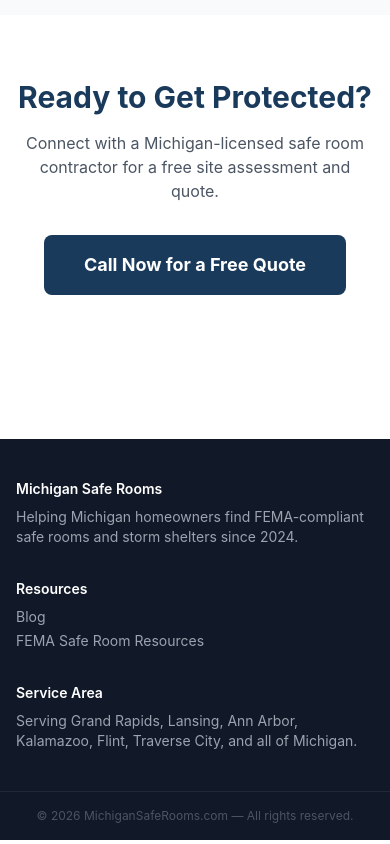
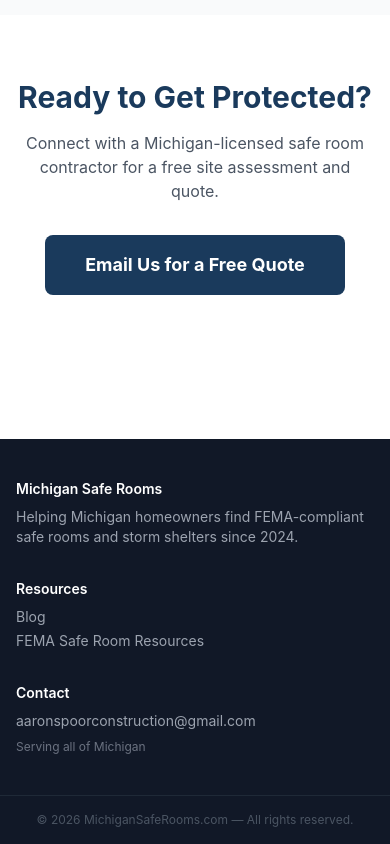
Before and after one commit to aaronspoor/MichiganSafeRooms.com, a Next.js app: page / in a window 390 px wide. Shown: the part 2857-3701 px from the top of the page. Built offline with nearby package versions, Linux system fonts and the light colour scheme.

Commit message:
feat: replace placeholder phone with email contact

```diff
--- a/app/blog/[slug]/page.tsx
+++ b/app/blog/[slug]/page.tsx
@@ -129,10 +129,10 @@ export default function BlogPostPage({ params }: Props) {
             major Michigan cities and counties.
           </p>
           <a
-            href="tel:+1-800-000-0000"
+            href="mailto:aaronspoorconstruction@gmail.com"
             className="inline-block bg-brand-accent text-white font-bold px-8 py-3 rounded-lg hover:opacity-90 transition-opacity"
           >
-            Call for a Free Quote
+            Email for a Free Quote
           </a>
         </div>
 
--- a/app/layout.tsx
+++ b/app/layout.tsx
@@ -45,7 +45,7 @@ export default function RootLayout({
                 Blog
               </Link>
               <a
-                href="tel:+1-800-000-0000"
+                href="mailto:aaronspoorconstruction@gmail.com"
                 className="bg-brand-accent text-white px-4 py-1.5 rounded font-semibold hover:opacity-90 transition-opacity"
               >
                 Get a Quote
@@ -88,11 +88,20 @@ export default function RootLayout({
               </ul>
             </div>
             <div>
-              <p className="text-white font-semibold mb-2">Service Area</p>
-              <p>
-                Serving Grand Rapids, Lansing, Ann Arbor, Kalamazoo, Flint,
-                Traverse City, and all of Michigan.
-              </p>
+              <p className="text-white font-semibold mb-2">Contact</p>
+              <ul className="space-y-1">
+                <li>
+                  <a
+                    href="mailto:aaronspoorconstruction@gmail.com"
+                    className="hover:text-white"
+                  >
+                    aaronspoorconstruction@gmail.com
+                  </a>
+                </li>
+                <li className="text-gray-500 text-xs pt-1">
+                  Serving all of Michigan
+                </li>
+              </ul>
             </div>
           </div>
           <div className="border-t border-gray-800 text-center text-xs py-4 text-gray-600">
--- a/app/page.tsx
+++ b/app/page.tsx
@@ -36,7 +36,7 @@ export default function HomePage() {
               Read the Blog →
             </Link>
             <a
-              href="tel:+1-800-000-0000"
+              href="mailto:aaronspoorconstruction@gmail.com"
               className="border-2 border-white text-white hover:bg-white hover:text-brand font-bold px-8 py-3 rounded-lg transition-colors"
             >
               Get a Free Quote
@@ -146,10 +146,10 @@ export default function HomePage() {
           assessment and quote.
         </p>
         <a
-          href="tel:+1-800-000-0000"
+          href="mailto:aaronspoorconstruction@gmail.com"
           className="inline-block bg-brand text-white font-bold px-10 py-4 rounded-lg hover:opacity-90 transition-opacity text-lg"
         >
-          Call Now for a Free Quote
+          Email Us for a Free Quote
         </a>
       </section>
     </>
```
